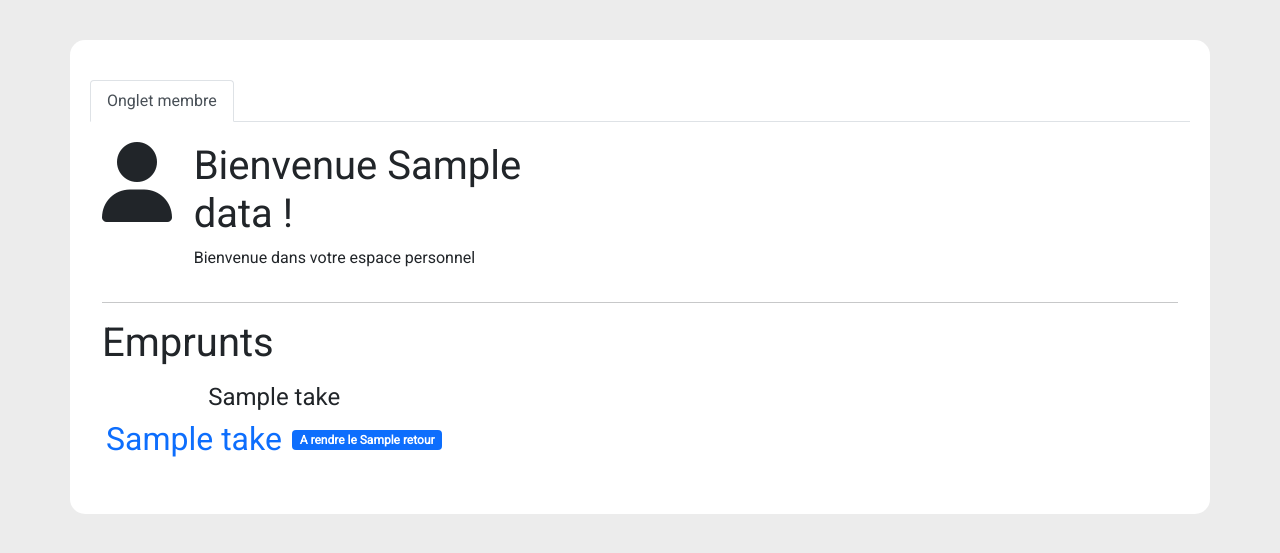
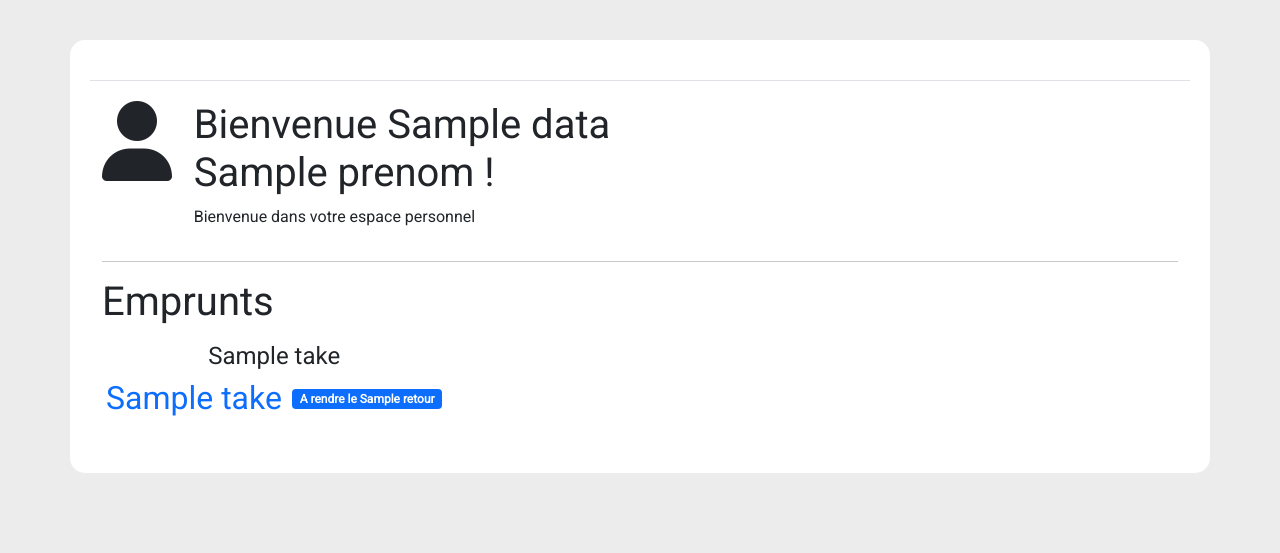
Before and after one commit to NielsTRS/MaMediathequeNSI, a PHP site: template src/View/User/profil.php in a window 1280 px wide. Shown: the part 133-686 px from the top of the page. Run offline with PHP 8.4, Linux system fonts and the light colour scheme; the visitor is signed in with stand-in values (Sample User, id 1); the template is opened without the code that fills it: most values are stand-ins (such as "Sample title", 1, 10 or a date in 2020); some libraries are stand-ins or nearby versions.

Commit message:
Changed files

```diff
--- a/src/Controller/UserController.php
+++ b/src/Controller/UserController.php
@@ -79,9 +79,9 @@
                 if ($user !== false and password_verify($password, $user['password'])) {
                     $_SESSION['nom'] = $nom;
                     $_SESSION['code'] = $user['code_barre'];
-//                    $_SESSION['csrf'] = strval(bin2hex(random_bytes(16)));
+//                    $_SESSION['csrf'] = strval(bin2hex(random_bytes(16))); protection crsf
                     $_SESSION['role'] = $user['role'];
-                    header('Location: ' . WEB_ROOT);
+                    header('Location: ' . WEB_ROOT.'profil/'.$_SESSION['code']);
                 } else {
                     $msg = 'Identifiant ou mot de passe incorect';
                 }
--- a/src/Model/UserModel.php
+++ b/src/Model/UserModel.php
@@ -65,7 +65,7 @@
      */
     public function getUserByCode(string $code)
     {
-        $req = $this->getDB()->prepare('SELECT nom FROM usager WHERE code_barre = ?');
+        $req = $this->getDB()->prepare('SELECT nom, prenom FROM usager WHERE code_barre = ?');
         $req->execute([$code]);
         return $req->fetch();
     }
--- a/src/View/Book/admin.php
+++ b/src/View/Book/admin.php
@@ -1,5 +1,8 @@
 <div class="container MainContent">
     <ul class="nav nav-tabs">
+        <li class="nav-item"><a href="<?php echo WEB_ROOT; ?>profil/<?php echo $_SESSION['code']; ?>" class="nav-link"
+                                role="tab"
+                                aria-selected="true">Onglet Membre</a></li>
         <li class="nav-item"><a href="<?php echo WEB_ROOT; ?>emprunt/admin" class="nav-link" role="tab"
                                 aria-selected="true">Emprunt</a></li>
         <li class="nav-item"><a href="<?php echo WEB_ROOT; ?>livre/admin" class="nav-link active" data-bs-toggle="tab"
--- a/src/View/User/profil.php
+++ b/src/View/User/profil.php
@@ -5,15 +5,20 @@
 ?>
 <div class="container MainContent">
     <ul class="nav nav-tabs">
-        <li class="nav-item">
-            <a href="<?php echo WEB_ROOT; ?>profil/<?php echo $_SESSION['code']; ?>" class="nav-link active"
-               data-bs-toggle="tab" data-bs-target="#member"
-               role="tab" aria-selected="true">Onglet membre</a>
-        </li>
+        <?php if (UserController::isConnected()) { ?>
+            <li class="nav-item">
+                <a href="<?php echo WEB_ROOT; ?>profil/<?php echo $_SESSION['code']; ?>" class="nav-link active"
+                   data-bs-toggle="tab" data-bs-target="#member"
+                   role="tab" aria-selected="true">Onglet membre</a>
+            </li>
+        <?php } ?>
         <?php if (UserController::isCurrentAdmin()) { ?>
             <li class="nav-item">
-                <a href="<?php echo WEB_ROOT; ?>livre/admin" class="nav-link" role="tab" aria-selected="true">Onglet
-                    administrateur</a>
+                <a href="<?php echo WEB_ROOT; ?>emprunt/admin" class="nav-link" role="tab"
+                   aria-selected="true">Emprunts</a>
+            </li>
+            <li class="nav-item">
+                <a href="<?php echo WEB_ROOT; ?>livre/admin" class="nav-link" role="tab" aria-selected="true">Livres</a>
             </li>
         <?php } ?>
     </ul>
@@ -22,8 +27,10 @@
             <div class="container mt-20px">
                 <div class="row PersonnalInformation">
                     <i class="fas fa-user col-md-1 display-1 float-start"></i>
-                    <div class="col-md-4">
-                        <h1>Bienvenue <?php echo htmlspecialchars($datas['nom']); ?> !</h1>
+                    <div class="col-md-6">
+                        <h1>
+                            Bienvenue <?php echo htmlspecialchars($datas['nom']) . ' ' . htmlspecialchars($datas['prenom']); ?>
+                            !</h1>
                         <p>Bienvenue dans votre espace personnel</p>
                     </div>
                 </div>
--- a/src/View/template.php
+++ b/src/View/template.php
@@ -7,19 +7,19 @@
 <html lang="fr">
 <head>
     <!-- Required meta tags -->
-    <meta charset="utf-8">
-    <meta name="viewport" content="width=device-width, initial-scale=1">
+    <meta charset="utf-8"/>
+    <meta name="viewport" content="width=device-width, initial-scale=1"/>
 
     <!-- Bootstrap CSS -->
-    <link rel="stylesheet" href="<?php echo WEB_ROOT; ?>assets/css/bootstrap.css">
+    <link rel="stylesheet" href="<?php echo WEB_ROOT; ?>assets/css/bootstrap.css"/>
     <title><?php echo $title; ?> - MaMédiathèque</title>
-    <link rel="stylesheet" type="text/css" href="<?php echo WEB_ROOT; ?>assets/css/style.css">
+    <link rel="stylesheet" type="text/css" href="<?php echo WEB_ROOT; ?>assets/css/style.css"/>
 </head>
 <body>
 <nav class="navbar navbar-light mt-20px">
     <div class="container">
         <a class="navbar-brand" href="<?php echo WEB_ROOT; ?>">
-            <img src="<?php echo WEB_ROOT; ?>assets/images/Page Title.svg" alt="">
+            <img src="<?php echo WEB_ROOT; ?>assets/images/Page Title.svg" alt="Logo du site">
         </a>
         <?php if (UserController::isConnected()) {
             echo '<a href="' . WEB_ROOT . 'deconnexion" class="btn btn-danger float-end">Se Déconnecter</a>';
```
Also changed, not shown: src/View/Take/admin.php (+6 -3 lines).
